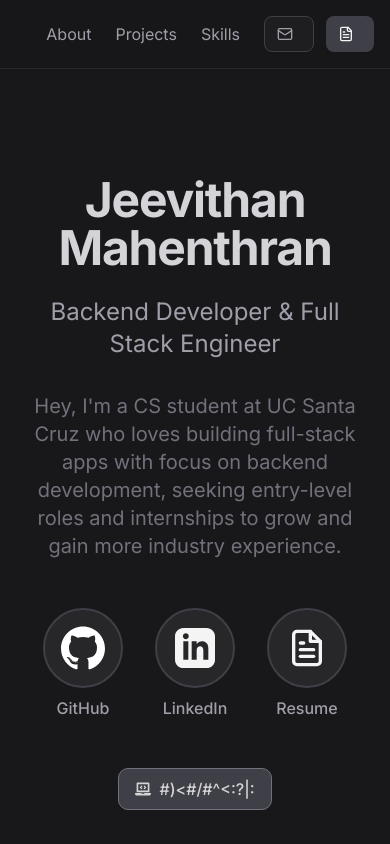
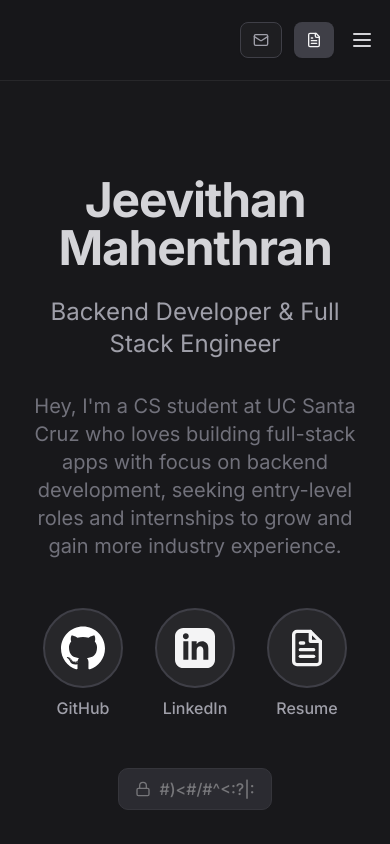
Before and after one commit to Jeeevii/portfolio, a Next.js app in the folder frontend/: page / in a window 390 px wide. Shown: the top 844 px of the page. Built offline with nearby package versions, Linux system fonts and the light colour scheme.

Commit message:
added hamburger toggle for mobile, and tweaked decryptbutton for lock and unlock feature

```diff
--- a/frontend/src/components/about.tsx
+++ b/frontend/src/components/about.tsx
@@ -36,7 +36,7 @@ const About: React.FC<AboutProps> = () => {
             </p>
             <p className="text-zinc-400">
               Outside the screen, you’ll probably find me on the basketball court, at the gym, or out fishing. I also love gaming with friends to wind down, and, of course, solving LeetCode problems...because at this point, NeetCode’s voice is my internal monologue.
-              Fueled by too much caffeine and an unhealthy love for White Monster, I’m always up for a challenge, whether it’s in code, sports, or everyday life.
+              Currently in an arguably overcommitted relationship with White Monster, I’m always up for a challenge, whether it’s in code, on the court, or in everyday life.
             </p>
           </div>
           <div className="relative h-80 w-full rounded-lg overflow-hidden border border-zinc-800">
--- a/frontend/src/components/hero.tsx
+++ b/frontend/src/components/hero.tsx
@@ -84,9 +84,7 @@ const Hero: React.FC<HeroProps> = () => {
             </div>
           </Link>
         </div>
-          <Link href="#projects" rel="noopener noreferrer" >
-            <DecryptButton />
-          </Link>
+          <DecryptButton />
       </div>
     </section>
   );
--- a/frontend/src/components/navbar.tsx
+++ b/frontend/src/components/navbar.tsx
@@ -2,55 +2,78 @@
 
 import Link from "next/link";
 import { Button } from "@/components/ui/button";
-import {Mail, FileText} from "lucide-react"
+import {Menu, X, Mail, FileText} from "lucide-react"
 import Logo from "./logo"
+import { useState } from "react";
 // eslint-disable-next-line @typescript-eslint/no-empty-object-type
 interface NavbarProps {}
 
 const Navbar: React.FC<NavbarProps> = () => {
+  const [menuOpen, setMenuOpen] = useState(false);
+
   return (
     <header className="fixed top-0 w-full bg-zinc-900/80 backdrop-blur-sm z-50 border-b border-zinc-800">
       <div className="container mx-auto px-4 py-4 flex justify-between items-center">
         <Link href="#hero" className="text-xl font-bold tracking-tighter">
           {/*className="object-contain h-12 w-auto" */}
-          <Logo/>
+          <div className="h-12 sm:h-12 w-auto flex items-center">
+            <Logo />
+          </div>
           {/* <span className="text-zinc-300">J</span>
           <span className="text-zinc-500">M</span> */}
         </Link>
-        <nav className="flex items-center space-x-6">
-          <Link href="#about" className="text-zinc-400 hover:text-zinc-100 transition-colors">
-            About
-          </Link>
-          <Link href="#projects" className="text-zinc-400 hover:text-zinc-100 transition-colors">
-            Projects
-          </Link>
-          <Link href="#skills" className="text-zinc-400 hover:text-zinc-100 transition-colors">
-            Skills
-          </Link>
+
+        {/* desktop view */}
+        <div className="flex items-center space-x-4">
           <div className="flex items-center space-x-3">
             <Link
               href="https://mail.google.com/mail/?view=cm&fs=1&to=jeevithanmahenthran@gmail.com"
               target="_blank"
-              rel="noopener noreferrer">
+              rel="noopener noreferrer"
+            >
               <Button
                 variant="outline"
                 className="border-zinc-700 bg-zinc-800/50 text-zinc-400 hover:bg-zinc-800 hover:text-zinc-300 hover:border-zinc-600 transition-all"
-                style={{ cursor: 'pointer' }}>
-                <Mail className="h-4 w-4 mr-2" />
+              >
+                <Mail className="h-4 w-4" />
                 <span className="hidden sm:inline">Contact</span>
               </Button>
             </Link>
             <Link href="/docs/resume_spring2025.pdf" target="_blank" rel="noopener noreferrer">
-              <Button
-                className="bg-zinc-700 hover:bg-zinc-600 text-zinc-100 transition-all"
-                style={{ cursor: 'pointer' }}>
-                <FileText className="h-4 w-4 mr-2" />
+              <Button className="bg-zinc-700 hover:bg-zinc-600 text-zinc-100 transition-all">
+                <FileText className="h-4 w-4" />
                 <span className="hidden sm:inline">Resume</span>
               </Button>
             </Link>
           </div>
-        </nav>
+
+          {/* mobile view (hamburger toggle) */}
+          <button
+            className="sm:hidden text-zinc-300"
+            onClick={() => setMenuOpen(!menuOpen)}
+          >
+            {menuOpen ? <X className="h-6 w-6" /> : <Menu className="h-6 w-6" />}
+          </button>
+        </div>
       </div>
+
+      {/* drop down menu */}
+      {menuOpen && (
+        <div className="sm:hidden px-4 pb-4">
+          <div className="flex flex-col space-y-2">
+            <Link href="#about" className="text-zinc-400 hover:text-zinc-100 transition-colors">
+              About
+            </Link>
+            <Link href="#projects" className="text-zinc-400 hover:text-zinc-100 transition-colors">
+              Projects
+            </Link>
+            <Link href="#skills" className="text-zinc-400 hover:text-zinc-100 transition-colors">
+              Skills
+            </Link>
+          </div>
+        </div>
+      )}
+
     </header>
   );
 };
--- a/frontend/src/components/ui/decryptButton.jsx
+++ b/frontend/src/components/ui/decryptButton.jsx
@@ -1,7 +1,8 @@
-"use client"
+"use client";
 import { useRef, useState, useEffect } from "react";
-import { FaLaptopCode } from "react-icons/fa";
+import { FaLaptopCode, FiLock , FiUnlock} from "react-icons/fi";
 import { motion } from "framer-motion";
+import Link from "next/link";
 
 const TARGET_TEXT = "View My Work";
 const CYCLES_PER_LETTER = 4;
@@ -12,8 +13,9 @@ const DecryptButton = () => {
   const intervalRef = useRef(null);
   const [text, setText] = useState(TARGET_TEXT);
   const [decrypted, setDecrypted] = useState(false);
+  const [isClicked, setIsClicked] = useState(false);
+  const [isAnimationCompleted, setIsAnimationCompleted] = useState(false);
 
-  // ReactHydration Error -> random characters only render on the client now
   useEffect(() => {
     setText(
       TARGET_TEXT.split("").map(() => CHARS[Math.floor(Math.random() * CHARS.length)]).join("")
@@ -21,7 +23,6 @@ const DecryptButton = () => {
   }, []);
 
   useEffect(() => {
-    // decryptText();
     return () => clearInterval(intervalRef.current);
   }, []);
 
@@ -33,15 +34,24 @@ const DecryptButton = () => {
       const decryptedText = TARGET_TEXT.split("")
         .map((char, index) => (pos / CYCLES_PER_LETTER > index ? char : CHARS[Math.floor(Math.random() * CHARS.length)]))
         .join("");
-
       setText(decryptedText);
       pos++;
 
       if (pos >= TARGET_TEXT.length * CYCLES_PER_LETTER) {
         clearInterval(intervalRef.current);
         setText(TARGET_TEXT);
+        setIsAnimationCompleted(true);
       }
     }, SHUFFLE_TIME);
+  };
+
+  const handleClick = () => {
+    if (!isAnimationCompleted) return;
+    setIsClicked(true);
+    const section = document.getElementById("projects");
+    if (section) {
+      section.scrollIntoView({ behavior: "smooth" });
+    }
   };
 
   return (
@@ -49,31 +59,19 @@ const DecryptButton = () => {
       whileHover={{ scale: 1.025 }}
       whileTap={{ scale: 0.975 }}
       onMouseOver={decryptText}
-      className="group relative overflow-hidden rounded-lg border-[1px] border-zinc-500 bg-zinc-700 px-4 py-2 font-mono font-medium text-neutral-300 transition-colors hover:text-indigo-300"
-      style={{ cursor: 'pointer' }}
+      onClick={handleClick}
+      className={`group relative overflow-hidden rounded-lg border-[1px] border-zinc-600 bg-zinc-700 px-4 py-2 font-mono font-medium text-zinc-300 transition-colors ${!isAnimationCompleted ? 'opacity-50 cursor-not-allowed' : 'cursor-pointer hover:text-indigo-300'}`}
+      // style={{ cursor: 'pointer' }}
+      disabled={!isAnimationCompleted}
     >
       <div className="relative z-10 flex items-center gap-2">
-        <FaLaptopCode />
+      {isAnimationCompleted ? (
+          <FiUnlock className="text-zinc-300" />
+        ) : (
+          <FiLock className="text-zinc-300" />
+        )}
         <span>{text}</span>
       </div>
-
-      {/*Scanning Animation */}
-      {/* <motion.span
-        initial={{
-          y: "100%",
-        }}
-        animate={{
-          y: "-100%",
-        }}
-        transition={{
-          repeat: Infinity,
-          repeatType: "mirror",
-          duration: 1,
-          ease: "linear",
-        }}
-        className="duration-300 absolute inset-0 z-0 scale-125 bg-gradient-to-t from-indigo-400/0 from-40% via-indigo-400/100 to-indigo-400/0 to-60% opacity-0 transition-opacity group-hover:opacity-100"
-      /> */}
-
     </motion.button>
   );
 };
```
